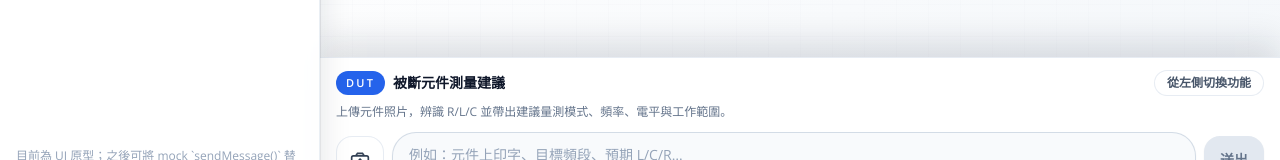
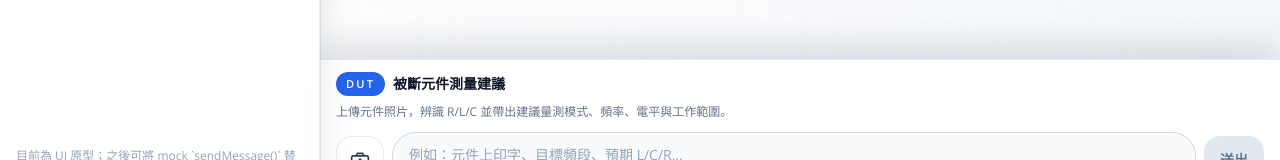
Before and after one commit to kevchen1129/Wayne-Kerr-AI-Agent, a Next.js app: page / in a window 1280 px wide. Shown: the part 604-764 px from the top of the page. Built offline with nearby package versions, Linux system fonts and the light colour scheme.

Commit message:
remove switch mode text

```diff
--- a/components/Composer.tsx
+++ b/components/Composer.tsx
@@ -96,9 +96,6 @@ export function Composer({
             {MODE_LABELS[mode][locale]}
           </span>
         </div>
-        <span className="hidden rounded-full border border-slate-200/80 bg-white px-3 py-1 text-xs font-semibold text-slate-600 dark:border-slate-700 dark:bg-slate-900 dark:text-slate-300 sm:inline-flex">
-          {locale === "zh" ? "從左側切換功能" : "Switch from sidebar"}
-        </span>
       </div>
 
       <p className="mb-3 text-xs text-slate-500 dark:text-slate-400">
```
